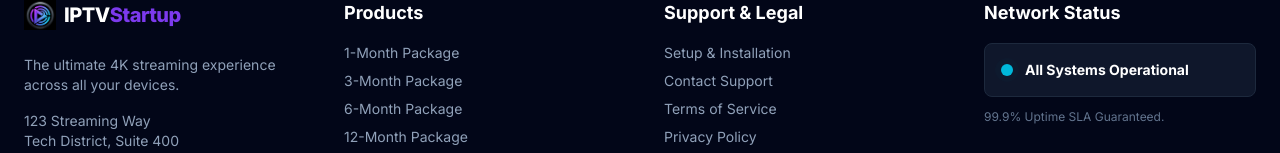
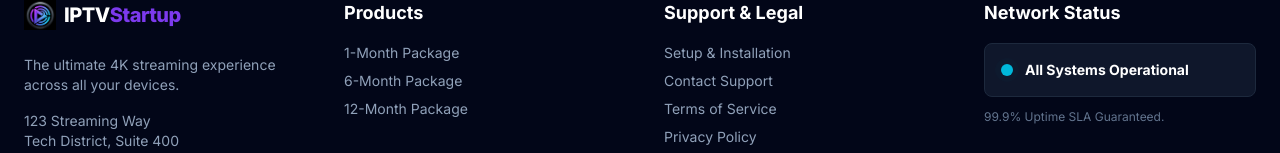
Before and after one commit to oXyy21/iptv-startup, a Next.js app: page /checkout in a window 1280 px wide. Shown: the part 1131-1284 px from the top of the page. Built offline with nearby package versions, Linux system fonts and the light colour scheme.

Commit message:
fix: remove 3-month package from footer and checkout

```diff
--- a/app/checkout/page.tsx
+++ b/app/checkout/page.tsx
@@ -60,7 +60,6 @@
                 <select required defaultValue={plan} className="flex h-12 w-full items-center justify-between rounded-md border border-slate-800 bg-slate-950 px-3 py-2 text-sm text-white focus:outline-none focus:ring-2 focus:ring-[#22D3EE] focus:ring-offset-2 focus:ring-offset-slate-950">
                   <option value="12m">12 Months Premium - $59.99 (Best Value)</option>
                   <option value="6m">6 Months Premium - $49.99</option>
-                  <option value="3m">3 Months Premium - $34.99</option>
                   <option value="1m">1 Month Premium - $14.99</option>
                 </select>
               </div>
--- a/app/layout.tsx
+++ b/app/layout.tsx
@@ -134,7 +134,6 @@
               <h4 className="text-white text-lg font-bold mb-4">Products</h4>
               <ul className="space-y-2 text-sm">
                 <li><Link href="/pricing" className="hover:text-primary transition-colors">1-Month Package</Link></li>
-                <li><Link href="/pricing" className="hover:text-primary transition-colors">3-Month Package</Link></li>
                 <li><Link href="/pricing" className="hover:text-primary transition-colors">6-Month Package</Link></li>
                 <li><Link href="/pricing" className="hover:text-primary transition-colors">12-Month Package</Link></li>
               </ul>
```
